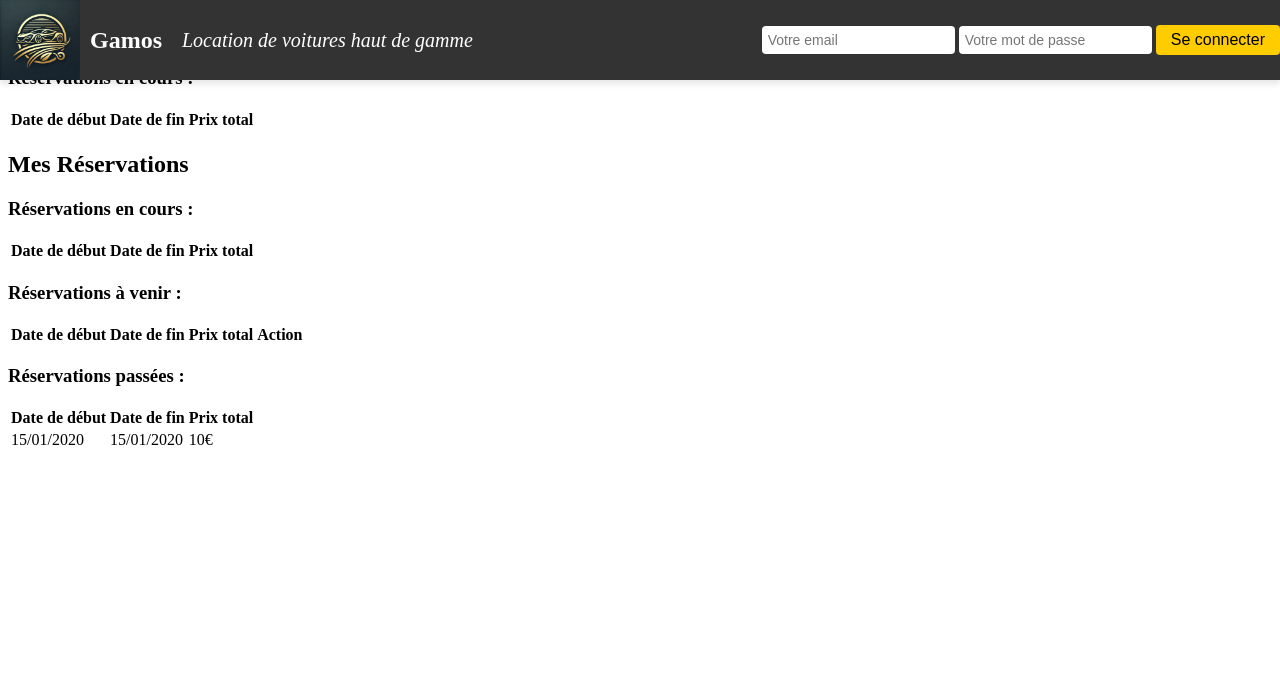
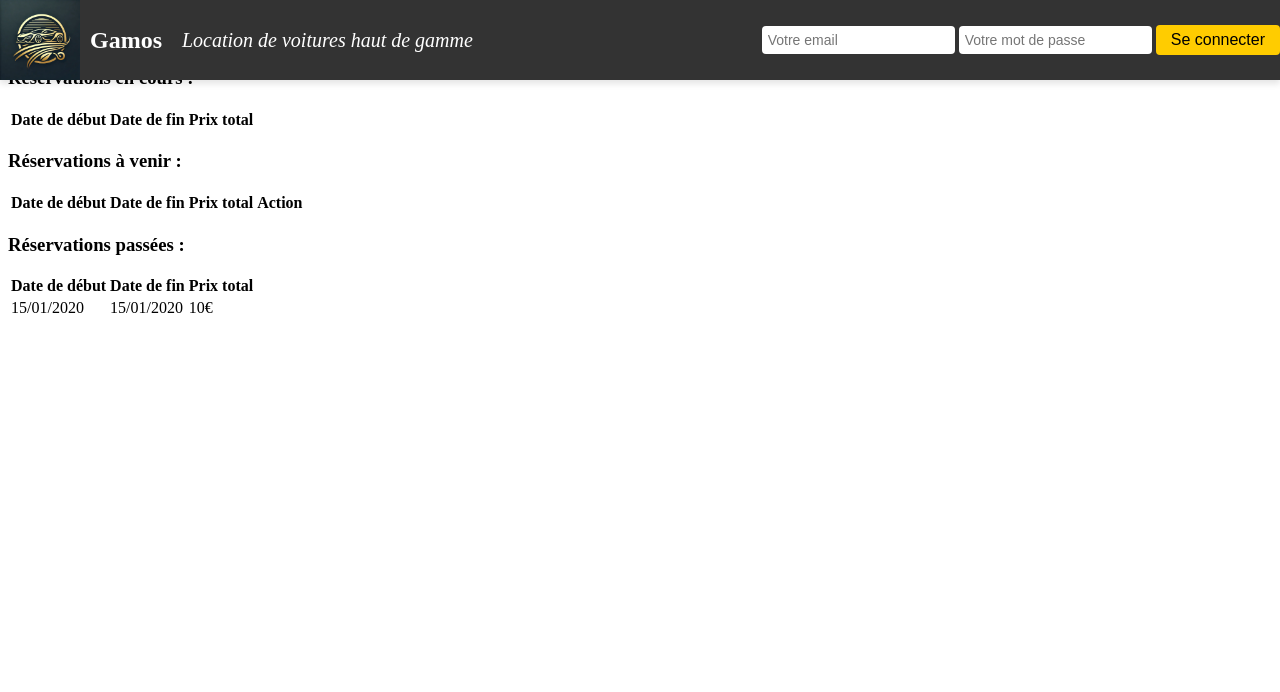
Before and after one commit to AnisMERABTENE/gamospoo, a PHP site: template views/mesReservation.html.php in a window 1280 px wide. Shown: the top 692 px of the page. Run offline with PHP 8.4, Linux system fonts and the light colour scheme; the template is opened without the code that fills it: most values are stand-ins (such as "Sample title", 1, 10 or a date in 2020); data that the repository does not hold is empty.

Commit message:
doublons supprimés

```diff
--- a/views/mesReservation.html.php
+++ b/views/mesReservation.html.php
@@ -3,6 +3,7 @@
 ?>
 
 <div class="main-container">
+
     <div class="content-container">
         <h2>Mes Réservations</h2>
 
@@ -22,35 +23,7 @@
                             <tr>
                                 <td><?= date("d/m/Y", strtotime($reservation['date_debut'])) ?></td>
                                 <td><?= date("d/m/Y", strtotime($reservation['date_fin'])) ?></td>
-                                <td><?= $reservation['prix_total']."€" ?></td>
-                            </tr>
-                        <?php endforeach; ?>
-                    </tbody>
-                </table>
-            </div>
-        <?php else: ?>
-            <p>Aucune réservation en cours.</p>
-        <?php endif; ?>
-    <div class="content-container">
-        <h2>Mes Réservations</h2>
-
-        <h3>Réservations en cours :</h3>
-        <?php if (!empty($reservations['En cours'])): ?>
-            <div class="table-container">
-                <table class="reservation-table">
-                    <thead>
-                        <tr>
-                            <th>Date de début</th>
-                            <th>Date de fin</th>
-                            <th>Prix total</th>
-                        </tr>
-                    </thead>
-                    <tbody>
-                        <?php foreach ($reservations['En cours'] as $reservation): ?>
-                            <tr>
-                                <td><?= date("d/m/Y", strtotime($reservation['date_debut'])) ?></td>
-                                <td><?= date("d/m/Y", strtotime($reservation['date_fin'])) ?></td>
-                                <td><?= $reservation['prix_total']."€" ?></td>
+                                <td><?= $reservation['prix_total'] . "€" ?></td>
                             </tr>
                         <?php endforeach; ?>
                     </tbody>
@@ -77,7 +50,7 @@
                             <tr>
                                 <td><?= date("d/m/Y", strtotime($reservation['date_debut'])) ?></td>
                                 <td><?= date("d/m/Y", strtotime($reservation['date_fin'])) ?></td>
-                                <td><?= $reservation['prix_total']."€" ?></td>
+                                <td><?= $reservation['prix_total'] . "€" ?></td>
                                 <td>
                                     <form action="" method="POST">
                                         <input type="hidden" name="id_reservation" value="<?= $reservation['id_reservation'] ?>" />
@@ -110,13 +83,13 @@
                             <tr>
                                 <td><?= date("d/m/Y", strtotime($reservation['date_debut'])) ?></td>
                                 <td><?= date("d/m/Y", strtotime($reservation['date_fin'])) ?></td>
-                                <td><?= $reservation['prix_total']."€" ?></td>
+                                <td><?= $reservation['prix_total'] . "€" ?></td>
                             </tr>
                         <?php endforeach; ?>
                     </tbody>
                 </table>
-             </div>
-           <?php else: ?>
+            </div>
+        <?php else: ?>
             <p>Aucune réservation passée.</p>
         <?php endif; ?>
     </div>
```
